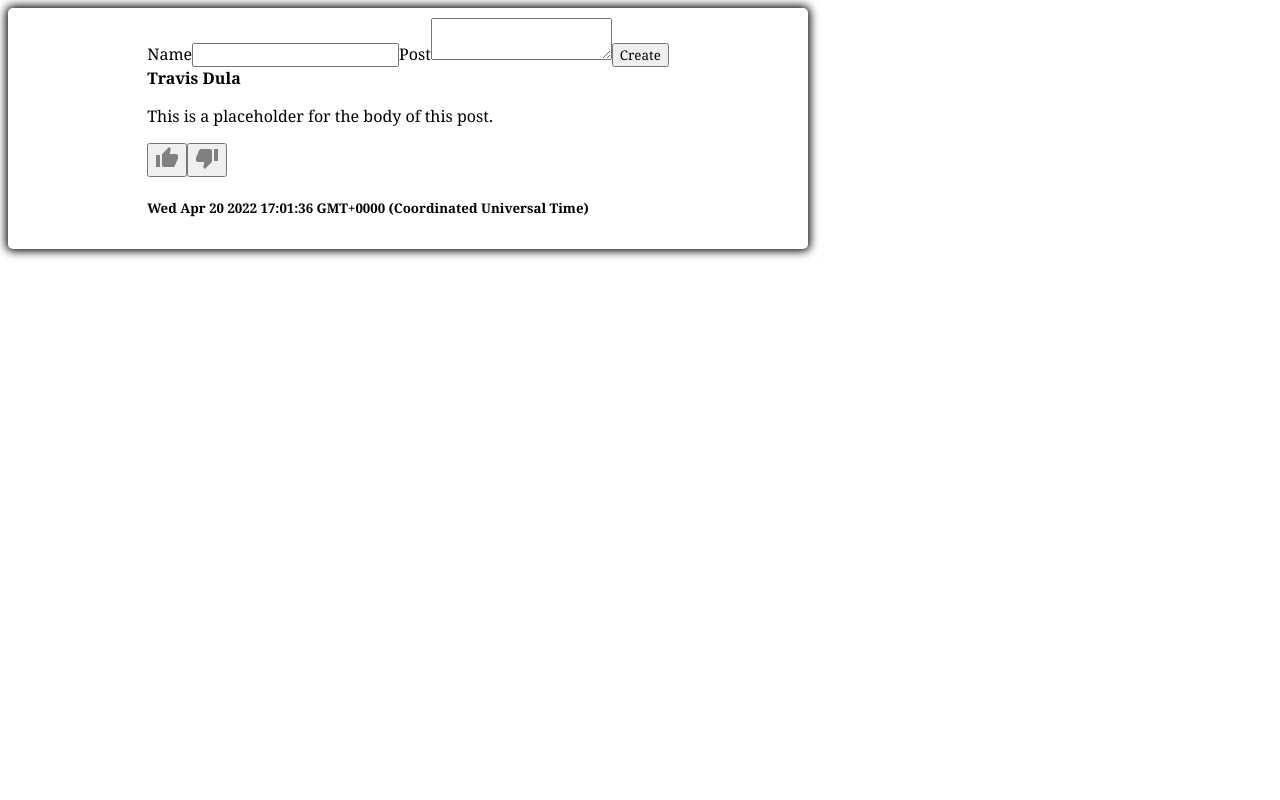
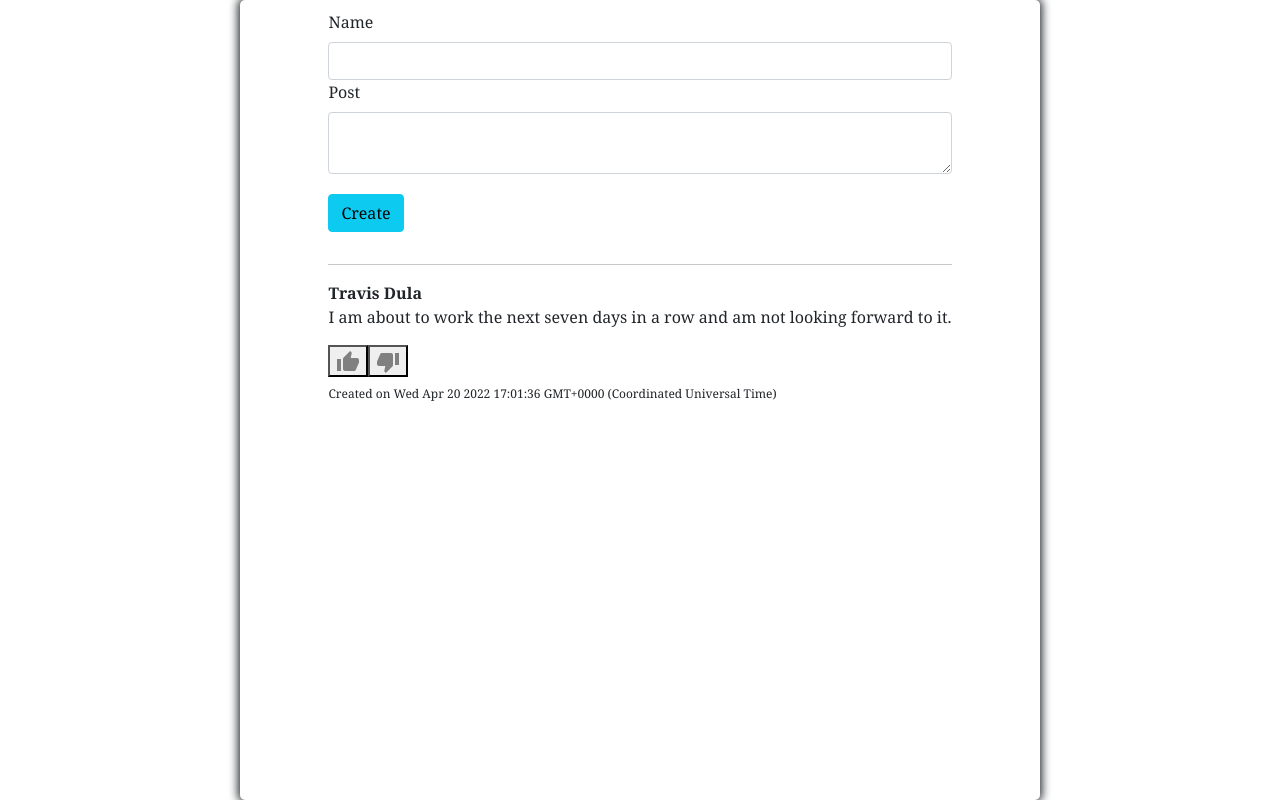
Before and after one commit to WTDula/SocialFeed, a React (Create React App) app: page / in a window 1280 px wide. Built offline with nearby package versions, Linux system fonts and the light colour scheme.

Commit message:
Added layout to format date, separate each post from previous post or section, make date font appear small

```diff
--- a/src/App.css
+++ b/src/App.css
@@ -3,15 +3,26 @@
     font-family: Georgia, 'Times New Roman', Times, serif;
 }
 
-.body {
+body {
     padding: 0;
     margin: 0;
     display: flex;
     justify-content: center;
-    align-items: center;
     width: 100vw;
     height: 100vh;
-    background-color: #333;
+    background-color: rgb(55, 53, 53);
+}
+
+h5{
+    margin-top: 10px;
+    font-size: .75rem;
+}
+
+.App {
+    display: grid;
+    direction: column;
+    justify-content: center;
+    align-items: center;
 }
 
 #root{
@@ -22,10 +33,3 @@
     border-radius: 5px;
     box-shadow: 0 0 10px 2px;
 }
-
-.App {
-    display: grid;
-    direction: column;
-    justify-content: center;
-    align-items: center;
-}
--- a/src/App.js
+++ b/src/App.js
@@ -5,7 +5,7 @@ import './App.css';
 
 function App() {
 
-  const [posts, setPosts] = useState([{userName: "Travis Dula", postBody: "This is a placeholder for the body of this post."}])
+  const [posts, setPosts] = useState([{userName: "Travis Dula", postBody: "I am about to work the next seven days in a row and am not looking forward to it."}])
 
   function addNewPost(post){
     let tempPosts = [post, ...posts]
--- /dev/null
+++ b/src/Components/CreatePost/CreatePost.css
@@ -0,0 +1,3 @@
+.btn-info{
+    margin-top: 20px;
+}
--- a/src/Components/CreatePost/CreatePost.jsx
+++ b/src/Components/CreatePost/CreatePost.jsx
@@ -1,4 +1,5 @@
 import React, { useState } from 'react';
+import "./CreatePost.css"
 
 const CreatePost = (props) => {
 
@@ -16,11 +17,13 @@ const CreatePost = (props) => {
 
     return (
         <form onSubmit={handleSubmit}>
-            <label>Name</label>
-            <input type="text" value={userName} onChange={(event) => setUserName(event.target.value)}/>
-            <label>Post</label>
-            <textarea value={postBody} onChange={(event) => setPostBody(event.target.value)}>placeholder</textarea>
-            <button type='submit'>Create</button>
+            <div className='mb-3'>
+                <label for="user-name" className='form-label'>Name</label>
+                <input type="text" id='user-name' className='form-control' value={userName} onChange={(event) => setUserName(event.target.value)}/>
+                <label for="post-body" className='form-label'>Post</label>
+                <textarea id='post-body' className='form-control' value={postBody} onChange={(event) => setPostBody(event.target.value)}>placeholder</textarea>
+                <button className='btn btn-info' type='submit'>Create</button>
+            </div>
         </form>
      );
 }
--- a/src/Components/Post/Post.jsx
+++ b/src/Components/Post/Post.jsx
@@ -1,8 +1,6 @@
 import React from 'react';
 import LikeDislike from '../LikeDislike/LikeDislike';
 import PostDate from '../PostDate/PostDate';
-
-
 
 const Post = (props) => {
 
@@ -10,11 +8,11 @@ const Post = (props) => {
 
     return (
         <div>
+            <hr/>
             <strong>{props.userName}</strong>
             <p>{props.postBody}</p>
             <LikeDislike />
             <PostDate date={now}/>
-            <span></span>
         </div>
      );
 }
--- /dev/null
+++ b/src/Components/PostDate/PostDate.css
@@ -0,0 +1,4 @@
+.date-class{
+    margin-top: 10px;
+    font-size: .75rem
+}
--- a/src/Components/PostDate/PostDate.jsx
+++ b/src/Components/PostDate/PostDate.jsx
@@ -1,11 +1,12 @@
 import React from 'react';
+import "./PostDate.css"
 
 
 const PostDate = (props) => {
 
     return (
         <div>
-            <h5>{props.date}</h5>
+            <h5 className='date-class'>Created on {props.date}</h5>
         </div>
      );
 }
--- a/src/index.js
+++ b/src/index.js
@@ -1,6 +1,7 @@
 import React from 'react';
 import ReactDOM from 'react-dom/client';
 import App from './App';
+import 'bootstrap/dist/css/bootstrap.min.css';
 
 const root = ReactDOM.createRoot(document.getElementById('root'));
 root.render(
```
